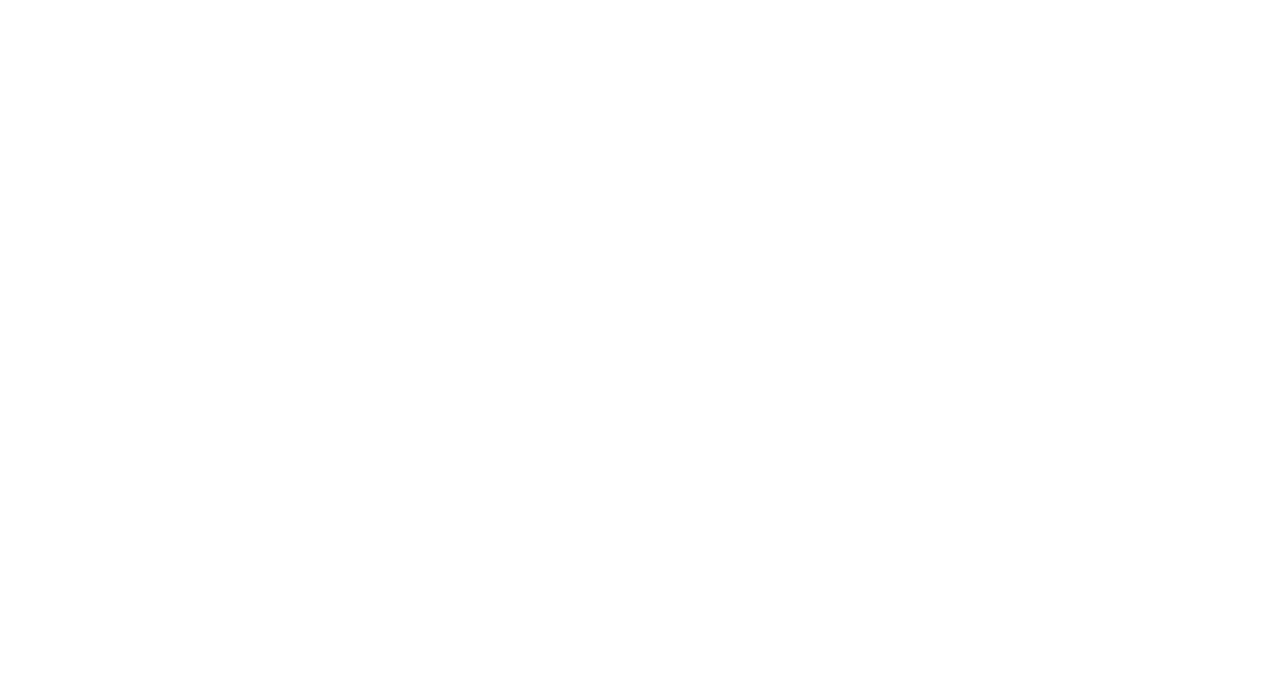
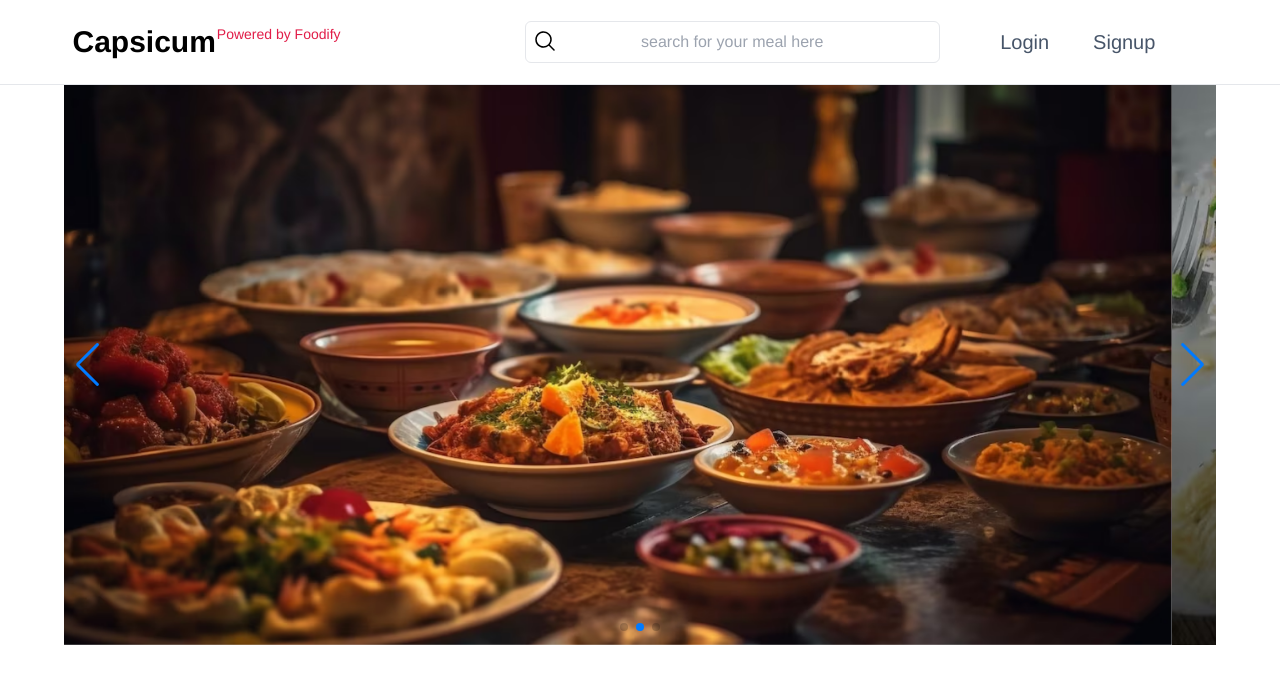
Before and after one commit to ayu-sh-kr/foodify, an Angular app: page /restaurant in a window 1280 px wide. Before the commit this address led to /. Shown: the top 684 px of the page. Built offline with nearby package versions, Linux system fonts and the light colour scheme.

Commit message:
Added the page for restaurant

```diff
--- a/src/app/app.routes.ts
+++ b/src/app/app.routes.ts
@@ -1,6 +1,7 @@
 import { Routes } from '@angular/router';
 import {LandingMainComponent} from "./landing/landing-main/landing-main.component";
 import {HomeComponent} from "./city-page/home/home.component";
+import {RestaurantMainComponent} from "./restaurant-main/restaurant-main.component";
 
 export const routes: Routes = [
     {
@@ -10,5 +11,9 @@
     {
         path: 'home',
         component: HomeComponent
+    },
+    {
+        path: "restaurant",
+        component: RestaurantMainComponent
     }
 ];
--- /dev/null
+++ b/src/app/restaurant-main/restaurant-header/restaurant-header.component.html
@@ -0,0 +1,58 @@
+<div class="w-full relative border-b">
+    <div class="mx-auto max-w-6xl w-full flex items-center py-4 justify-between">
+        <div class="md:hidden font-helvetica text-3xl flex items-center justify-center font-extrabold text-center cursor-pointer" (click)="showHeaderUtil()">
+            <svg xmlns="http://www.w3.org/2000/svg" viewBox="0 0 24 24" fill="currentColor" class="w-10 h-10 text-black text-2xl">
+                <path fill-rule="evenodd" d="M3 6.75A.75.75 0 0 1 3.75 6h16.5a.75.75 0 0 1 0 1.5H3.75A.75.75 0 0 1 3 6.75ZM3 12a.75.75 0 0 1 .75-.75h16.5a.75.75 0 0 1 0 1.5H3.75A.75.75 0 0 1 3 12Zm0 5.25a.75.75 0 0 1 .75-.75h16.5a.75.75 0 0 1 0 1.5H3.75a.75.75 0 0 1-.75-.75Z" clip-rule="evenodd" />
+            </svg>
+        </div>
+        <div class="flex justify-around p-2 w-[285px]">
+            <div class="text-3xl font-semibold font-helvetica">Capsicum</div>
+            <div class="text-sm font-okra text-rose-600">Powered by Foodify</div>
+        </div>
+        <div class="md:flex hidden w-[60%] justify-between">
+            <div class="w-3/5">
+                <div class="absolute p-2">
+                    <svg xmlns="http://www.w3.org/2000/svg" viewBox="0 0 24 24" fill="currentColor" class="w-6 h-6">
+                        <path fill-rule="evenodd" d="M10.5 3.75a6.75 6.75 0 1 0 0 13.5 6.75 6.75 0 0 0 0-13.5ZM2.25 10.5a8.25 8.25 0 1 1 14.59 5.28l4.69 4.69a.75.75 0 1 1-1.06 1.06l-4.69-4.69A8.25 8.25 0 0 1 2.25 10.5Z" clip-rule="evenodd" />
+                    </svg>
+                </div>
+                <input type="text" class="border p-2 text-center font-okra placeholder:text-center rounded-md block w-full" placeholder="search for your meal here">
+            </div>
+            <div class="w-2/5 flex justify-center gap-5 items-center text-left font-okra text-slate-600 text-xl tex">
+                @if(loggedIn){
+                    <div class="px-3 py-1">Logged</div>
+                } @else {
+                    <span class="block px-3 py-1 hover:text-black cursor-pointer" (click)="showLogin()">Login</span>
+                    <span class="block px-3 py-1 hover:text-black cursor-pointer" (click)="showRegister()">Signup</span>
+                }
+            </div>
+        </div>
+    </div>
+</div>
+<div class="w-full max-w-6xl mx-auto relative">
+    <div class="w-full p-2"  [hidden]="headerUtil">
+        <div class="w-full  md:hidden">
+            <div class="absolute p-2">
+                <svg xmlns="http://www.w3.org/2000/svg" viewBox="0 0 24 24" fill="currentColor" class="w-6 h-6">
+                    <path fill-rule="evenodd" d="M10.5 3.75a6.75 6.75 0 1 0 0 13.5 6.75 6.75 0 0 0 0-13.5ZM2.25 10.5a8.25 8.25 0 1 1 14.59 5.28l4.69 4.69a.75.75 0 1 1-1.06 1.06l-4.69-4.69A8.25 8.25 0 0 1 2.25 10.5Z" clip-rule="evenodd" />
+                </svg>
+            </div>
+            <input type="text" class="border p-2 text-center font-okra placeholder:text-center
+            rounded-md block w-full focus:outline-none focus:ring-rose-600 focus:ring-2"
+                   placeholder="search for your meal here">
+        </div>
+        <div class="w-full bg-white font-helvetica text-center text-xl mt-2 items-center" (click)="showLogin()">
+            <div class="rounded-md border shadow-md px-3 py-1 cursor-pointer hover:text-rose-600">
+                Login
+            </div>
+        </div>
+        <div class="w-full bg-white font-helvetica text-center text-xl mt-2 items-center" (click)="showRegister()">
+            <div class="rounded-md border shadow-md px-3 py-1 cursor-pointer hover:text-rose-600">
+                Register
+            </div>
+        </div>
+    </div>
+</div>
+
+<app-login [hidden]="login" [(login)]="login"></app-login>
+<app-register [hidden]="register" [(register)]="register"></app-register>
--- /dev/null
+++ b/src/app/restaurant-main/restaurant-header/restaurant-header.component.ts
@@ -0,0 +1,44 @@
+import {Component, EventEmitter, Input, Output} from '@angular/core';
+import {LoginComponent} from "../../auth/login/login.component";
+import {RegisterComponent} from "../../auth/register/register.component";
+
+@Component({
+    selector: 'app-restaurant-header',
+    standalone: true,
+    imports: [
+        LoginComponent,
+        RegisterComponent
+    ],
+    templateUrl: './restaurant-header.component.html',
+    styleUrl: './restaurant-header.component.css'
+})
+export class RestaurantHeaderComponent {
+    loggedIn: boolean = false;
+
+    @Input()
+    login = true;
+    @Output()
+    loginChange = new EventEmitter<boolean>();
+
+    headerUtil = true;
+
+    @Input()
+    register = true
+    @Output()
+    registerChange = new EventEmitter<boolean>();
+
+
+    showLogin() {
+        this.login = !this.login
+        this.loginChange.emit(this.login)
+    }
+
+    showRegister(){
+        this.register = !this.register
+        this.registerChange.emit(this.register);
+    }
+
+    showHeaderUtil(){
+        this.headerUtil = !this.headerUtil;
+    }
+}
--- /dev/null
+++ b/src/app/restaurant-main/restaurant-main.component.html
@@ -0,0 +1,4 @@
+<app-restaurant-header></app-restaurant-header>
+<div class="mx-auto max-w-6xl w-full relative">
+    <app-carousel></app-carousel>
+</div>
--- a/src/app/utils/list/list.component.html
+++ b/src/app/utils/list/list.component.html
@@ -1,7 +1,7 @@
-<div class="p-2 flex justify-center flex-wrap sm:justify-self-center gap-5 min-w-[320px] w-full border-t-2">
+<div class="p-2 flex justify-center flex-wrap sm:justify-start md:justify-between gap-5 min-w-[320px] w-full border-t-2">
 
     @for (restaurant of restaurantDetails; track restaurant){
-        <div class="bg-white rounded-md px-2 py-3 min-w-[280px] w-[340px] overflow-hidden hover:shadow-xl">
+        <div class="bg-white rounded-md px-2 py-3 min-w-[280px] w-[30%] overflow-hidden hover:shadow-xl">
             <div class="rounded-xl overflow-y-hidden h-[248px] overflow-hidden">
                 <img src="{{restaurant.image}}"
                      class="rounded-xl w-full h-full object-cover" alt="yellow-door">
```
Also changed, not shown: src/app/restaurant-main/restaurant-main.component.ts (added, +21 -0 lines), src/app/restaurant-main/restaurant-header/restaurant-header.component.css (added), src/app/restaurant-main/restaurant-main.component.css (added), 2 other files (tests, documents, lock files or other folders).
